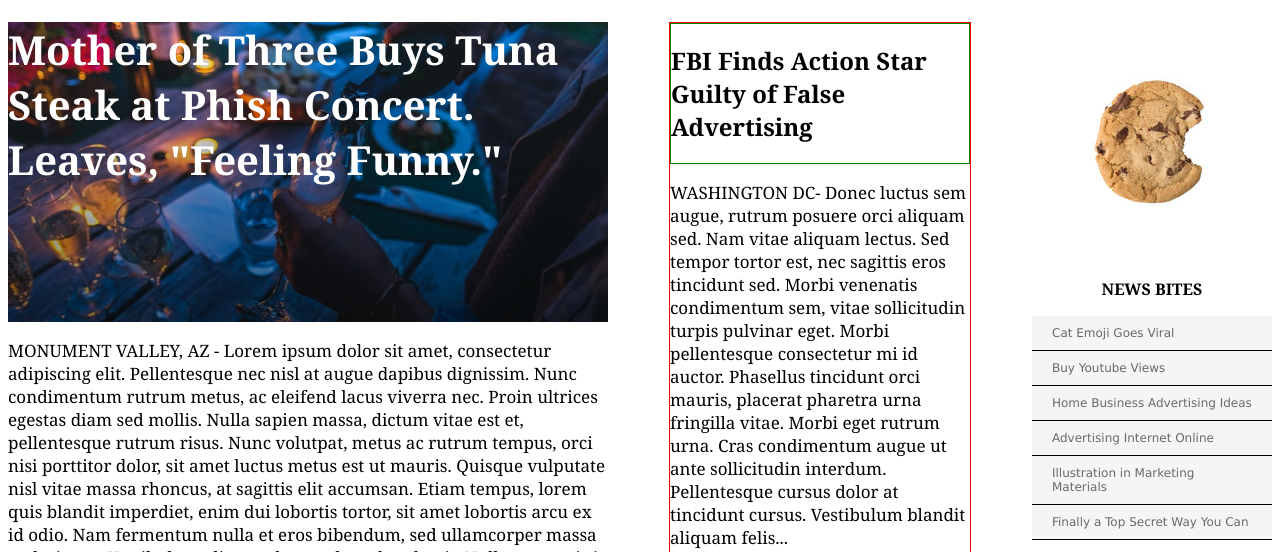
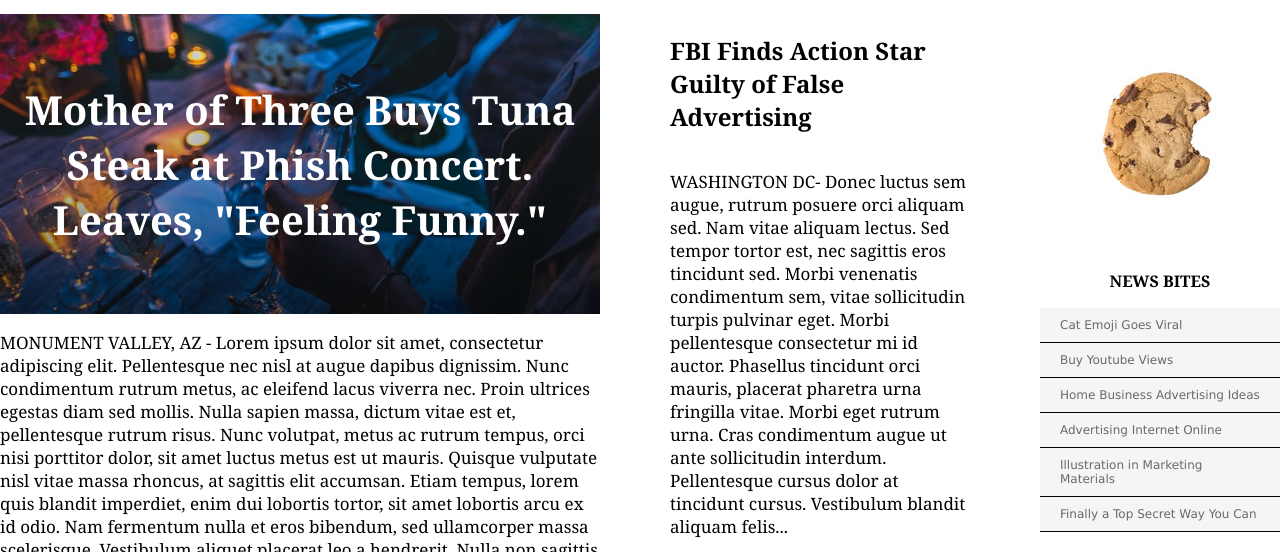
Before and after one commit to Emanny58/mytimes, a plain HTML site: page index.html in a window 1280 px wide. Shown: the part 86-638 px from the top of the page. Drawn offline with Linux system fonts and the light colour scheme.

Commit message:
Project to standard.

```diff
--- a/resources/css/style.css
+++ b/resources/css/style.css
@@ -1,3 +1,7 @@
+body {
+  margin: 0;
+}
+
 /* header section */
 
 header {
@@ -74,11 +78,15 @@ header nav {
   font-weight: bold;
   font-size: 30px;
   color: white;
+  display: flex;
+  align-items: center;
 }
 .mom.image {
   background-image: url("../images/main.png");
   font-size: 40px;
   height: 300px;
+  width: 600px;
+  text-align: center;
 }
 .earth.image {
   background-image: url("../images/fall.png");
@@ -97,10 +105,8 @@ header nav {
 .medium {
   width: 300px;
   margin-right: 20px;
-  border: 1px solid red;
 }
 .fbi {
-  border: 1px solid green;
   display: flex;
 }
 .cat.image {
@@ -139,7 +145,7 @@ footer {
   margin: auto;
   font-family: Verdana;
   font-size: 12px;
-  height: 400px;
+  height: 300px;
   display: flex;
   flex-direction: column;
   justify-content: center;
```
